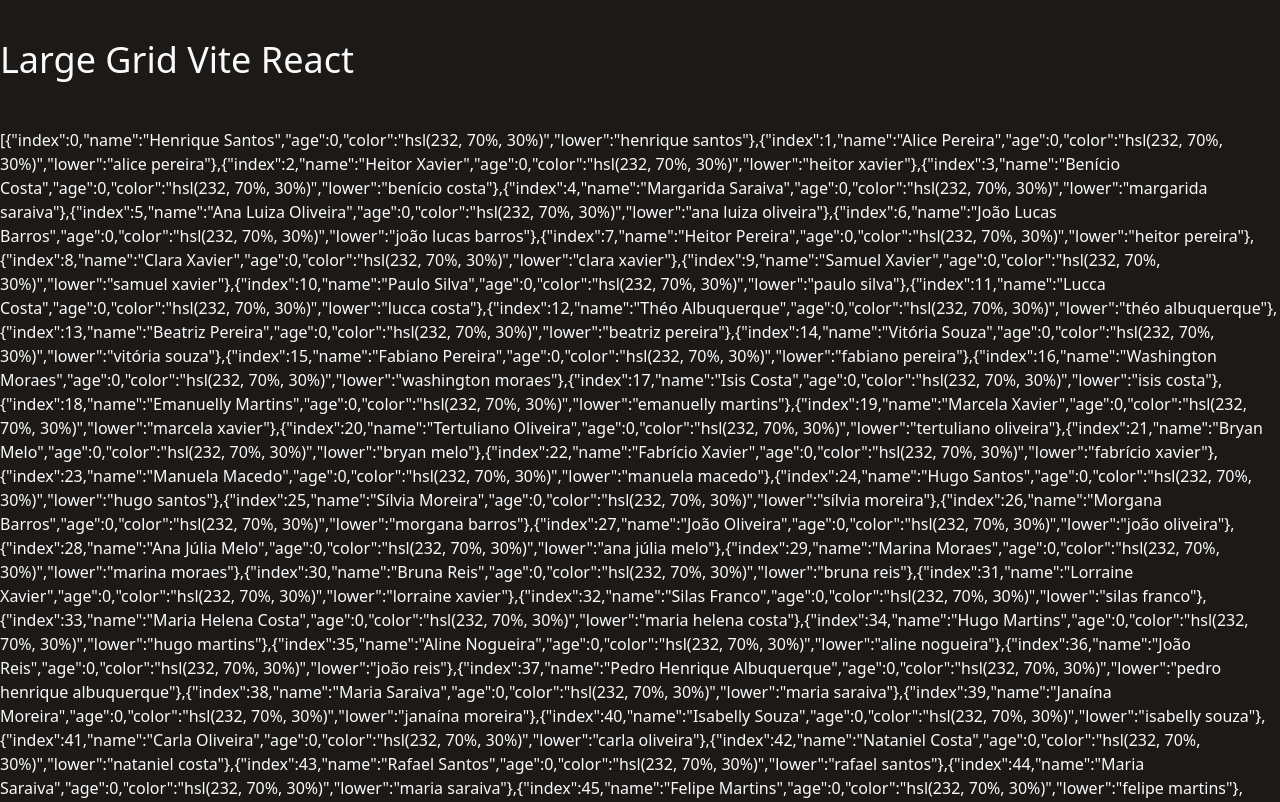
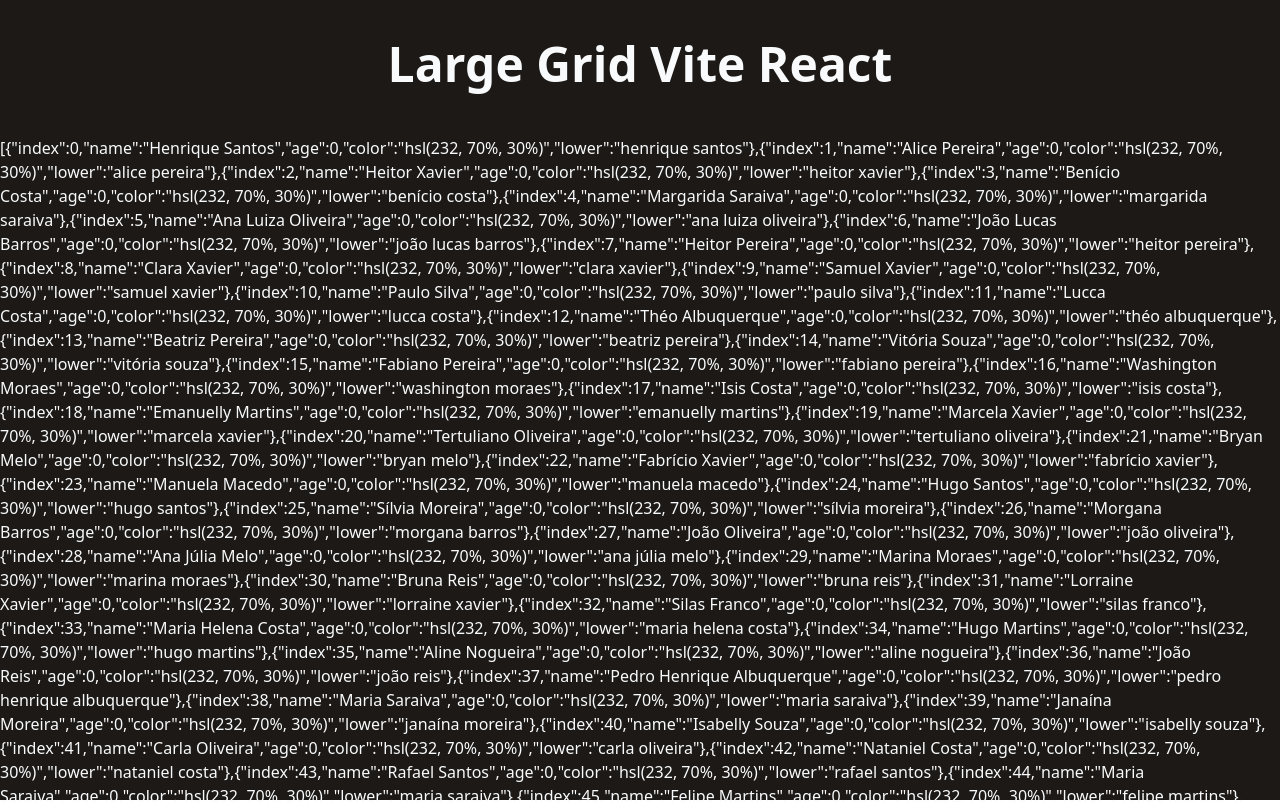
Before and after one commit to marcelo-rispoli-leal/large-grid-react, a React (Vite) app: page / in a window 1280 px wide. Shown: the top 802 px of the page. Built offline with nearby package versions, Linux system fonts and the light colour scheme.

Commit message:
Adjusting styles

```diff
--- a/src/app/App.jsx
+++ b/src/app/App.jsx
@@ -4,13 +4,12 @@ const users = JSON.stringify(Users());
 
 function App() {
   return (
-    <div className="dark bg-gray-50 font-sans text-stone-900 dark:bg-stone-900 dark:text-gray-50">
-      <div>
-        <h1 className="pt-10 pb-6 text-4xl">Large Grid Vite React</h1>
-      </div>
-      <div className="container">
+    <div className="dark bg-gray-50 font-sans text-stone-900 dark:bg-stone-900 dark:text-gray-50 w-full  h-screen">
+      <div className="max-w-7xl mx-auto">
+        <h1 className="pt-10 pb-6 text-5xl font-bold mx-auto text-center">Large Grid Vite React</h1>
         <div className="header">&nbsp;</div>
         <div className="main">{users}</div>
+        <div className="container">
           {/* {Timing(2) ? (
               <div className="preLoader">
                 <Spinner />
@@ -22,6 +21,7 @@ function App() {
             )} */}
         </div>
       </div>
+    </div>
   );
 }
 
```
Lines whose indentation alone changed are shown as unchanged.
